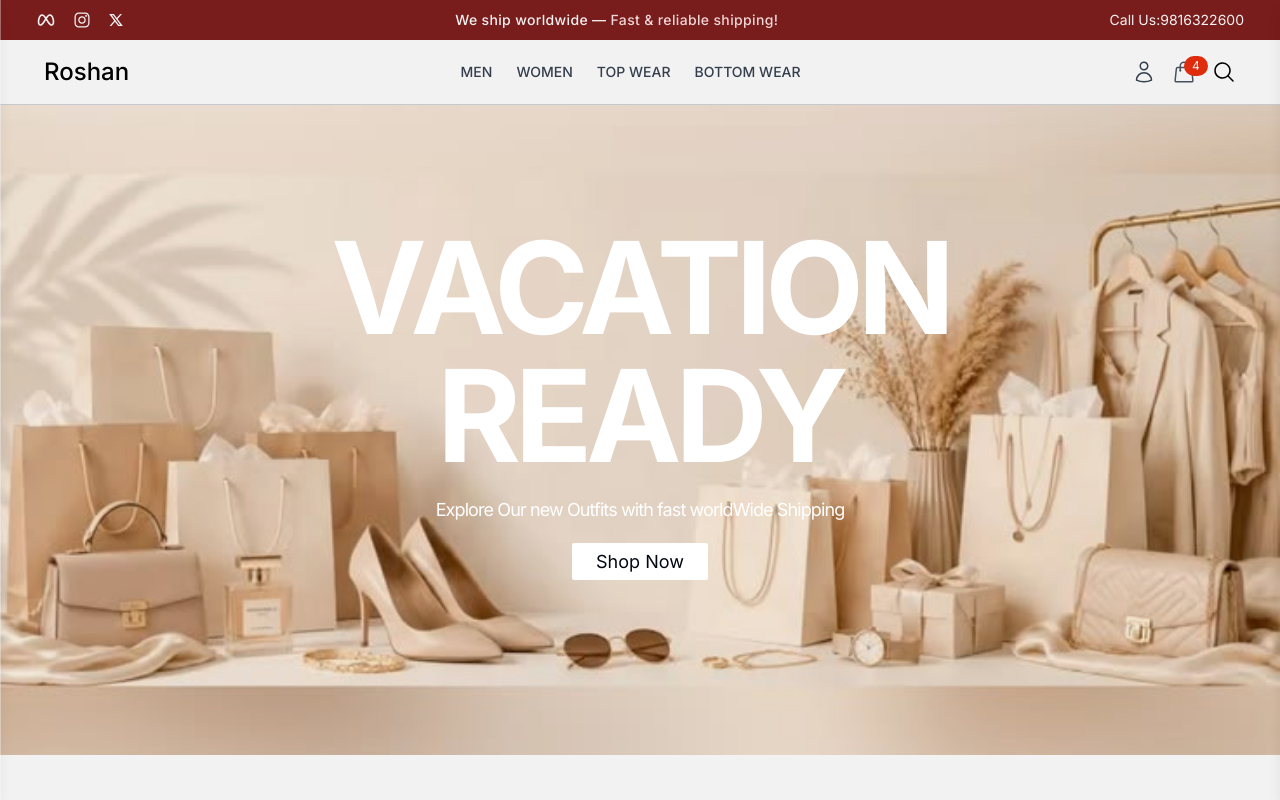
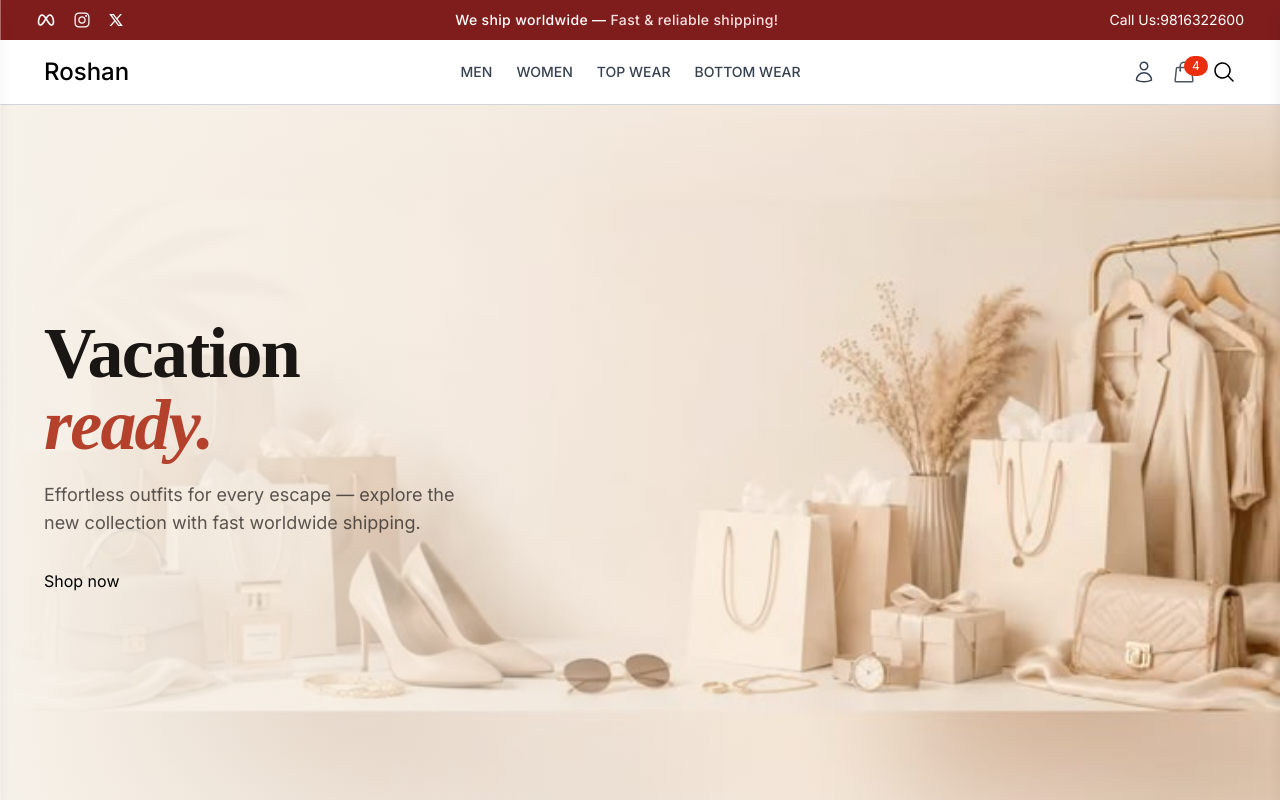
Before and after one commit to Roshan-khatri2063/clothing-ecom-store, a React (Vite) app in the folder frontend/: page / in a window 1280 px wide. Shown: the top 800 px of the page. Built offline with nearby package versions, Linux system fonts and the light colour scheme.

Commit message:
improved UI design and readability of the of the HeroSection UI

```diff
--- a/frontend/src/components/layout/Hero.jsx
+++ b/frontend/src/components/layout/Hero.jsx
@@ -1,25 +1,35 @@
 import hero2 from "../../assets/hero2.jpg";
-import { Link } from 'react-router-dom';
+import { Link } from "react-router-dom";
 
 const Hero = () => {
   return (
-    <section>
+    <section className="relative overflow-hidden bg-cream">
       <img
         src={hero2}
-        alt="Berserk"
-        className="w-full h-[400px] md:h-[600px] lg:h-[650px] object-cover"
+        alt="Seasonal collection of outfits and accessories"
+        className="h-[520px] w-full object-cover object-right md:h-[640px] lg:h-[700px]"
       />
-      <div className="absolute inset-0 bg-black bg-opacity-5 flex items-center justify-center">
-        <div className="text-center text-white p-6">
-          <h1 className="text-4xl md:text-9xl font-bold tracking-tighter uppercase mb-4">
-            vacation <br /> Ready
-          </h1>
-          <p className="text-sm tracking-tighter md:text-lg mb-6">
-            Explore Our new Outfits with fast worldWide Shipping
-          </p>
-          <Link to="#" className="bg-white text-gray-950 px-6 py-2 rounded-sm text-lg">
-            Shop Now
-          </Link>
+      <div className="absolute inset-0 bg-gradient-to-r from-cream via-cream/70 to-transparent md:via-cream/40">
+        <div className="absolute inset-0 flex items-center">
+          <div className="container mx-auto px-4 md:px-6">
+            <div className="max-w-xl animate-fadeUp">
+              <h1 className="font-display text-5xl font-semibold leading-[1.05] tracking-tight text-ink md:text-7xl">
+                Vacation <br />{" "}
+                <span className="italic text-accent">ready.</span>
+              </h1>
+              <p className="mt-5 max-w-md text-base text-ink/70 md:text-lg">
+                Effortless outfits for every escape — explore the new collection
+                with fast worldwide shipping.
+              </p>
+
+              <div className="mt-8 flex flex-wrap gap-3">
+              <Link to="#" className="btn-dark">
+                Shop now
+              </Link>
+              </div>
+
+            </div>
+          </div>
         </div>
       </div>
     </section>
```
